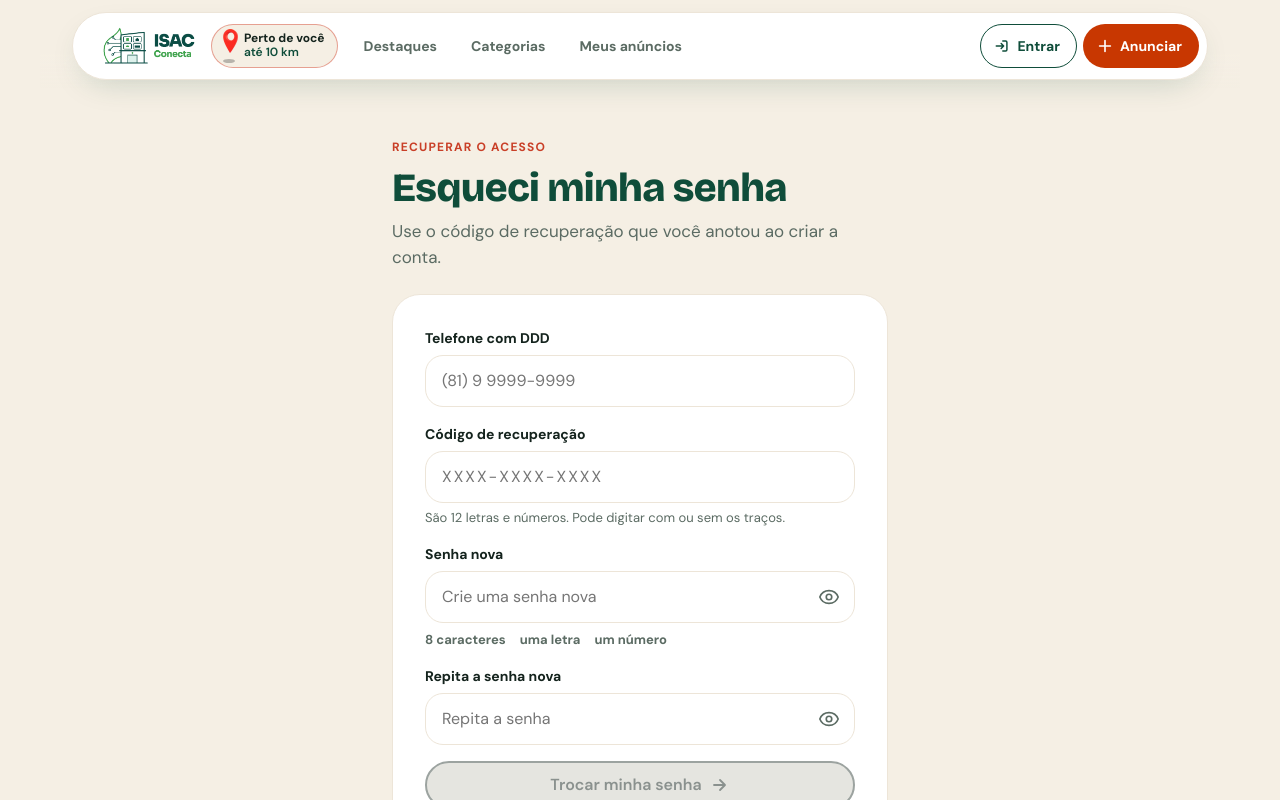
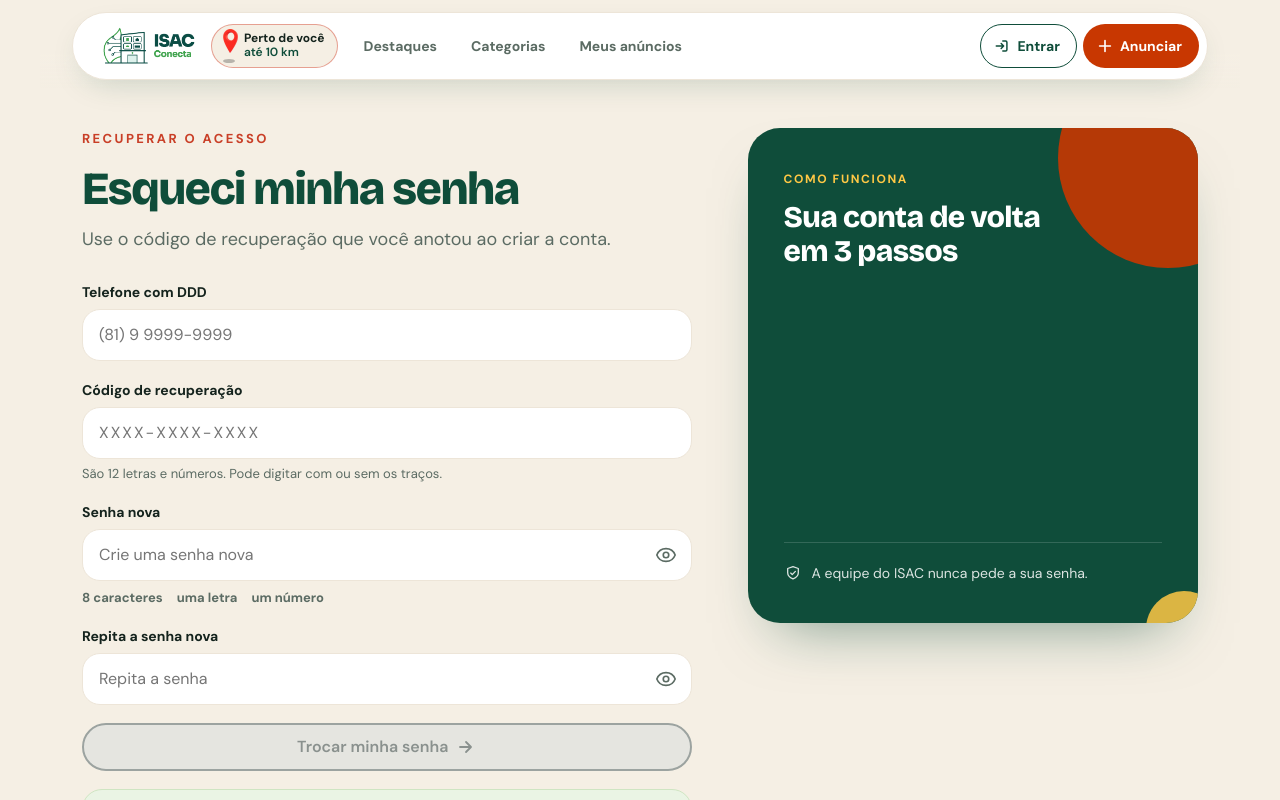
Before and after one commit to VANESSENCEWEB/isac-conecta-next, a Next.js app: page /recuperar-senha in a window 1280 px wide. Shown: the top 800 px of the page. Built offline with nearby package versions, Linux system fonts and the light colour scheme; no server answers.

Commit message:
style: esqueci minha senha em duas colunas no desktop

```diff
--- a/src/app/recuperar-senha/page.jsx
+++ b/src/app/recuperar-senha/page.jsx
@@ -7,7 +7,8 @@ import Alerta from '@/components/Alerta.jsx'
 import Botao from '@/components/Botao.jsx'
 import { Campo, CampoSenha } from '@/components/Campo.jsx'
 import CodigoDeRecuperacao from '@/components/CodigoDeRecuperacao.jsx'
-import { IconeEscudo } from '@/components/Icones.jsx'
+import { IconeCadeado, IconeEscudo, IconePessoa, IconeVerificado } from '@/components/Icones.jsx'
+import PainelConta from '@/components/PainelConta.jsx'
 import { recuperarSenha } from '@/services/auth'
 import { codigoCompleto, erroDoCodigo, mascararCodigo } from '@/utils/codigoRecuperacao'
 import { destinoSeguro, linkComVolta } from '@/utils/destinoSeguro'
@@ -34,6 +35,21 @@ const ITENS_SENHA = [
   { id: 'caracteres', texto: '8 caracteres' },
   { id: 'letra', texto: 'uma letra' },
   { id: 'numero', texto: 'um número' },
+]
+
+// Passos do painel verde da direita (só no computador), no mesmo formato do Cadastro do PI.
+const PASSOS_DA_RECUPERACAO = [
+  { Icone: IconePessoa, titulo: 'Seu telefone', texto: 'O mesmo que você usa para entrar, com DDD.' },
+  {
+    Icone: IconeCadeado,
+    titulo: 'O código que você anotou',
+    texto: 'São 12 letras e números, recebidos quando você criou a conta.',
+  },
+  {
+    Icone: IconeVerificado,
+    titulo: 'Uma senha nova',
+    texto: 'Depois de trocar, você recebe um código novo. O antigo deixa de valer.',
+  },
 ]
 
 // Lista ao vivo do que a senha nova já cumpre.
@@ -187,7 +203,9 @@ function TelaRecuperarSenha({ voltar }) {
   const erroConfirmacao = mostrarErro('confirmacao') ? erroDaConfirmacao(senha, confirmacao) : ''
 
   return (
-    <main className="conta conta--recuperar">
+    // "conta--duas-colunas": no computador, formulário à esquerda e painel verde à direita,
+    // no mesmo formato do Entrar. No celular continua a faixa verde + formulário.
+    <main className="conta conta--duas-colunas">
       <div className="conta__coluna">
         <header className="conta__faixa">
           <p className="conta__olho">RECUPERAR O ACESSO</p>
@@ -291,6 +309,14 @@ function TelaRecuperarSenha({ voltar }) {
           </p>
         </form>
       </div>
+
+      <PainelConta
+        olho="Como funciona"
+        titulo="Sua conta de volta em 3 passos"
+        itens={PASSOS_DA_RECUPERACAO}
+        rodape="A equipe do ISAC nunca pede a sua senha."
+        IconeRodape={IconeEscudo}
+      />
     </main>
   )
 }
--- /dev/null
+++ b/src/components/PainelConta.jsx
@@ -0,0 +1,52 @@
+// =============================================================================
+// PAINEL VERDE DO LADO DO FORMULÁRIO (só no computador)
+// No PI era usado no Cadastro e no Entrar da equipe; aqui, no Esqueci minha senha. Mesmo papel da animação do Entrar:
+// a coluna da direita explica o que a pessoa ganha (ou o que a área faz),
+// enquanto a da esquerda tem o formulário.
+// No celular ele some (o formulário já é a tela inteira), veja Conta.css.
+// =============================================================================
+
+// Recebe:
+//   olho:    texto pequeno em cima (ex.: "Por que criar a conta")
+//   titulo:  frase grande do painel
+//   itens:   lista [{ Icone, titulo, texto }] com os pontos principais
+//   rodape:  (opcional) uma frase de segurança, com cadeado
+//   tom:     "verde" (padrão) ou "escuro" (área da equipe)
+// Devolve a <aside>. O conteúdo é texto de verdade (leitor de tela lê),
+// só os ícones são decorativos.
+export default function PainelConta({ olho, titulo, itens, rodape, IconeRodape, tom = 'verde' }) {
+  return (
+    <aside className={`conta-painel conta-painel--${tom}`} aria-label={titulo}>
+      {/* Círculos decorativos, como no cartão do "Entre para publicar". */}
+      <span className="conta-painel__circulo conta-painel__circulo--um" aria-hidden="true" />
+      <span className="conta-painel__circulo conta-painel__circulo--dois" aria-hidden="true" />
+
+      <div className="conta-painel__conteudo">
+        <p className="conta-painel__olho">{olho}</p>
+        <p className="conta-painel__titulo">{titulo}</p>
+
+        <ul className="conta-painel__itens">
+          {itens.map(({ Icone, titulo: tituloDoItem, texto }, posicao) => (
+            // --ordem: cada item entra um pouco depois do anterior (Conta.css).
+            <li key={tituloDoItem} style={{ '--ordem': posicao }}>
+              <span className="conta-painel__icone" aria-hidden="true">
+                <Icone />
+              </span>
+              <span>
+                <strong>{tituloDoItem}</strong>
+                {texto}
+              </span>
+            </li>
+          ))}
+        </ul>
+
+        {rodape ? (
+          <p className="conta-painel__rodape">
+            {IconeRodape ? <IconeRodape /> : null}
+            <span>{rodape}</span>
+          </p>
+        ) : null}
+      </div>
+    </aside>
+  )
+}
```
Also changed, not shown: src/components/Conta.css (+6 -3 lines).
